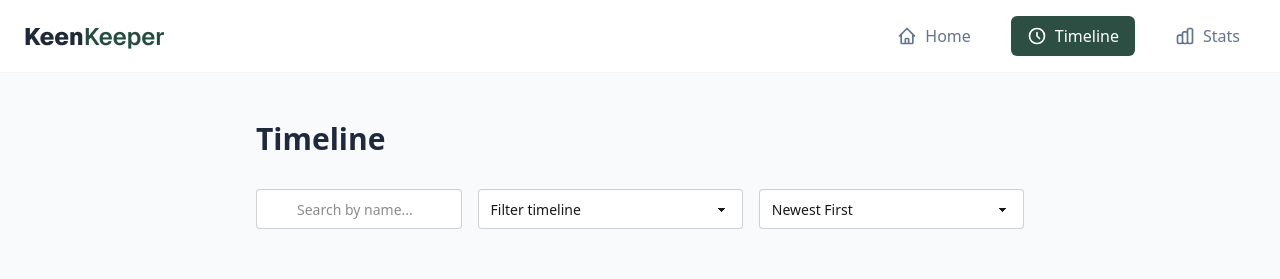
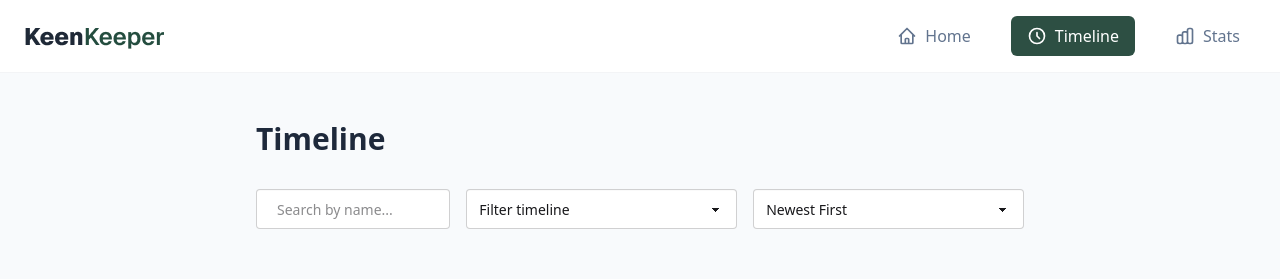
Before and after one commit to nasim20cse017/Keen-Keeper, a Next.js app: page /timeline in a window 1280 px wide. Shown: the top 279 px of the page. Built offline with nearby package versions, Linux system fonts and the light colour scheme.

Commit message:
Final Correction

```diff
--- a/src/app/timeline/page.jsx
+++ b/src/app/timeline/page.jsx
@@ -27,14 +27,14 @@
       <div className="max-w-3xl mx-auto">
         <h1 className="text-3xl font-extrabold text-[#1e293b] mb-8">Timeline</h1>
 
-        <div className="flex flex-col md:flex-row gap-4 mb-8">
+        <div className="flex flex-col sm:flex-row gap-4 mb-8">
           {/* Search */}
           <div className="relative flex-grow">
             <HiOutlineSearchCircle className="absolute left-3 top-1/2 -translate-y-1/2 text-gray-400" />
             <input
               type="text"
               placeholder="Search by name..."
-              className="input input-bordered w-full pl-10 bg-white"
+              className="input input-bordered  pl-5 bg-white"
               onChange={(e) => setSearch(e.target.value)}
             />
           </div>
--- a/src/components/Friends.jsx
+++ b/src/components/Friends.jsx
@@ -8,8 +8,7 @@
     // const res = await fetch("http://localhost:3000/friends.json");
     // const friendsData = await res.json();
 
-
-
+      const { timeline } = useInteractions();
 
 
     const totalFriends = friendsData.length;
@@ -25,7 +24,7 @@
                     { label: "Total Friends", value: totalFriends },
                     { label: "On Track", value: onTrackCount },
                     { label: "Need Attention", value: needAttention },
-                    { label: "Interactions This Month", value: 12 },
+                    { label: "Interactions This Month", value: timeline.length },
                 ].map((stat, idx) => (
                     <div key={idx} className="bg-white p-6 rounded-xl border border-gray-100 shadow-sm text-center">
                         <h2 className="text-3xl font-bold text-slate-800">{stat.value}</h2>
```
